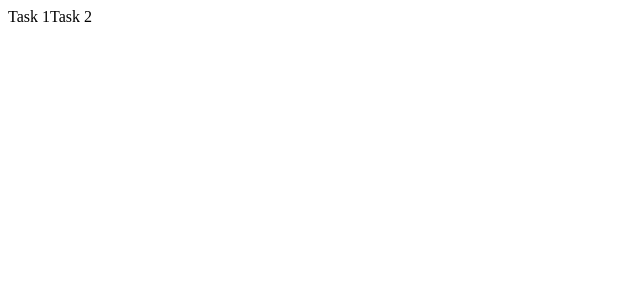
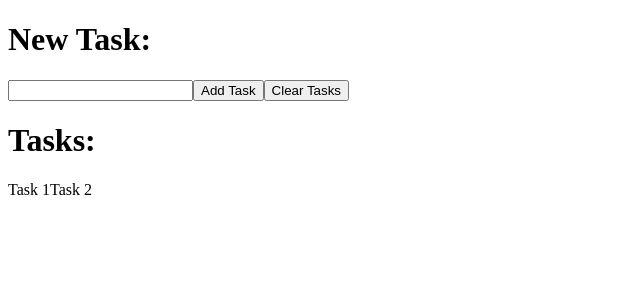
Before and after one commit to wsa138/task-app, a React (Create React App) app: page / in a window 1280 px wide. Shown: the top 300 px of the page, without its empty margins (0-640 px from the left). Built offline with nearby package versions, Linux system fonts and the light colour scheme.

Commit message:
Added clearTasks() and addTask(). Added state for newTask. Changed handleChange() to set the state of newTask.

```diff
--- a/src/App.js
+++ b/src/App.js
@@ -3,8 +3,41 @@ import Overview from '../src/components/Overview';
 
 function App() {
   const [taskArray, setTaskArray] = React.useState(['Task 1', 'Task 2']);
+  const [newTask, setNewTask] = React.useState('');
 
-  return <Overview tasksArray={taskArray} />;
+  // This function
+  function handleChange(event) {
+    event.preventDefault();
+    setNewTask(event.target.value);
+  }
+
+  console.log(newTask);
+
+  //This function adds the new task to taskArray on click of"Add Task" button.
+  function addTask(event) {
+    event.preventDefault();
+    setTaskArray((prevArray) => {
+      return [...prevArray, newTask];
+    });
+  }
+
+  //This function clears all tasks
+  function clearTasks() {
+    setTaskArray([]);
+  }
+
+  return (
+    <div>
+      <form>
+        <h1>New Task:</h1>
+        <input type="text" onChange={handleChange} name="newTask" />
+        <button onClick={addTask}>Add Task</button>
+        <button onClick={clearTasks}>Clear Tasks</button>
+      </form>
+      <h1>Tasks:</h1>
+      <Overview tasksArray={taskArray} />
+    </div>
+  );
 }
 
 export default App;
```
